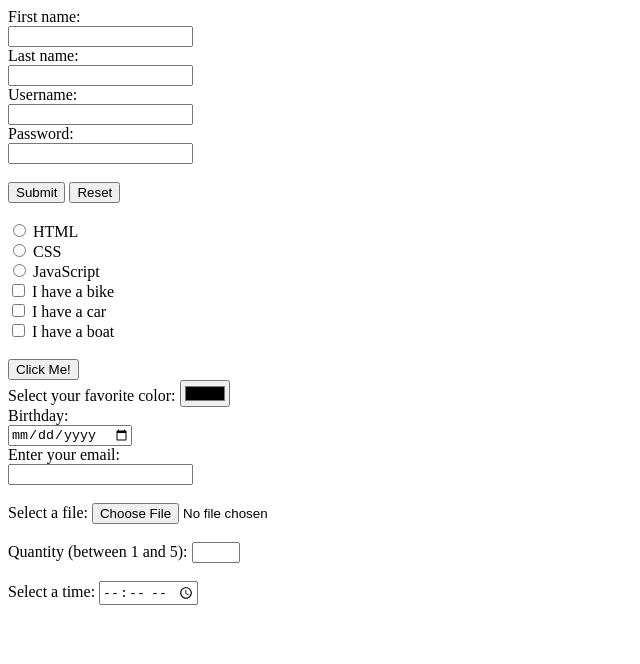
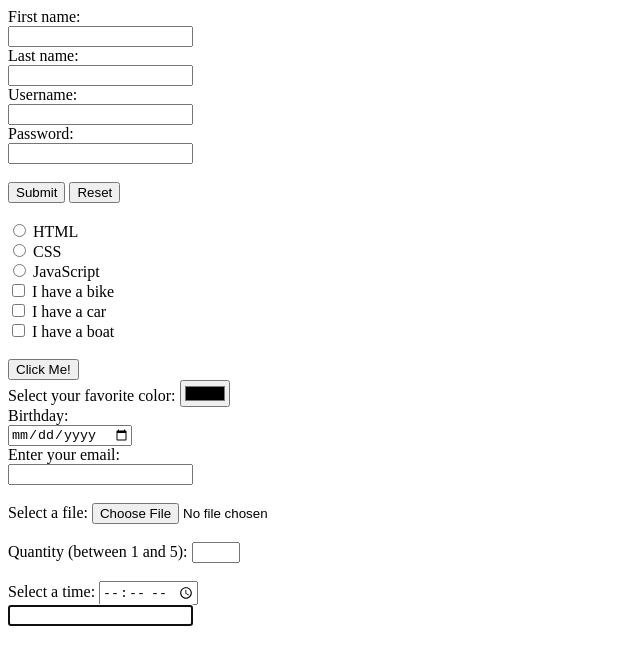
Before and after one commit to khaled39ab/HTML-W3School, a plain HTML site: page inputType.html in a window 1280 px wide. Shown: the whole page, without its empty margins (0-640 px from the left). Drawn offline with Linux system fonts and the light colour scheme.

Commit message:
Html Input Type are done

```diff
--- a/inputType.html
+++ b/inputType.html
@@ -84,7 +84,11 @@ The <input type="number"> defines a numeric input field. -->
         <!-- Input Type Time
 The <input type="time"> allows the user to select a time (no time zone). -->
         <label for="appt">Select a time:</label>
-        <input type="time" id="appt" name="appt">
+        <input type="time" id="appt" name="appt"> <br>
+
+        <!-- The autofocus Attribute
+The input autofocus attribute specifies that an input field should automatically get focus when the page loads. -->
+        <input type="text" id="fname" name="fname" autofocus><br>
 
     </form>
 
```
